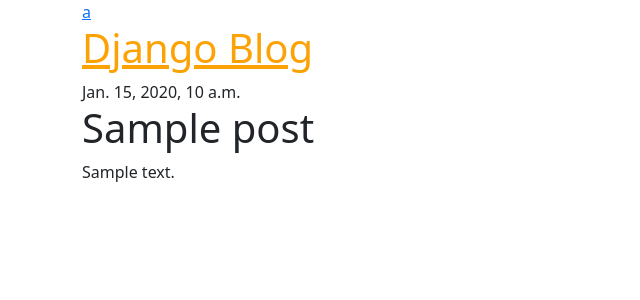
After one commit to hunseok329/djproject, a Django app: template blog/templates/blog/post_detail.html in a window 1280 px wide. The commit adds this page. Shown: the top 300 px of the page, without its empty margins (0-640 px from the left). Run offline with Django 3.2, Linux system fonts and the light colour scheme; the template is opened without the code that fills it: most values are stand-ins (such as "Sample title", 1, 10 or a date in 2020).

Commit message:
#create Template

```diff
--- /dev/null
+++ b/blog/static/css/blog.css
@@ -0,0 +1,3 @@
+h1 a {
+    color: #fca205
+}
--- /dev/null
+++ b/blog/templates/blog/base.html
@@ -0,0 +1,41 @@
+{% load static %}
+
+<!doctype html>
+<html lang="en">
+  <head>
+    <!-- Required meta tags -->
+    <meta charset="utf-8">
+    <meta name="viewport" content="width=device-width, initial-scale=1">
+
+    <!-- Bootstrap CSS -->
+    <link href="https://cdn.jsdelivr.net/npm/bootstrap@5.0.0-beta1/dist/css/bootstrap.min.css" rel="stylesheet" integrity="sha384-giJF6kkoqNQ00vy+HMDP7azOuL0xtbfIcaT9wjKHr8RbDVddVHyTfAAsrekwKmP1" crossorigin="anonymous">
+    <link rel="stylesheet" href="{% static 'css/blog.css' %}">
+    <title>Kim's blog</title>
+  </head>
+  <body>
+    <div class="container">
+        <a href="{% url 'post_new' %}" class="top-menu"><span class="glyphicon-plus"> a</span></a>
+        <h1><a href="/">Django Blog</a></h1>
+    </div>
+
+    <div class="content container">
+        <div class="row">
+            <div class="col-md-8">
+            {% block content %}
+            {% endblock %}
+            </div>
+        </div>
+    </div>
+
+    <!-- Optional JavaScript; choose one of the two! -->
+
+    <!-- Option 1: Bootstrap Bundle with Popper -->
+    <script src="https://cdn.jsdelivr.net/npm/bootstrap@5.0.0-beta1/dist/js/bootstrap.bundle.min.js" integrity="sha384-ygbV9kiqUc6oa4msXn9868pTtWMgiQaeYH7/t7LECLbyPA2x65Kgf80OJFdroafW" crossorigin="anonymous"></script>
+
+    <!-- Option 2: Separate Popper and Bootstrap JS -->
+    <!--
+    <script src="https://cdn.jsdelivr.net/npm/@popperjs/core@2.5.4/dist/umd/popper.min.js" integrity="sha384-q2kxQ16AaE6UbzuKqyBE9/u/KzioAlnx2maXQHiDX9d4/zp8Ok3f+M7DPm+Ib6IU" crossorigin="anonymous"></script>
+    <script src="https://cdn.jsdelivr.net/npm/bootstrap@5.0.0-beta1/dist/js/bootstrap.min.js" integrity="sha384-pQQkAEnwaBkjpqZ8RU1fF1AKtTcHJwFl3pblpTlHXybJjHpMYo79HY3hIi4NKxyj" crossorigin="anonymous"></script>
+    -->
+  </body>
+</html>
--- /dev/null
+++ b/blog/templates/blog/post_detail.html
@@ -0,0 +1,14 @@
+{% extends 'blog/base.html' %}
+
+{% block content %}
+    <div class="post">
+        {% if post.published_date %}
+            <div class="date">
+                {{ post.pulished_date }}
+            </div>
+        {% endif %}
+        <h1>{{ post.title }}</h1>
+        <p>{{ post.text|linebreaksbr }}</p>
+    </div>
+
+{% endblock %}
--- a/blog/urls.py
+++ b/blog/urls.py
@@ -2,5 +2,7 @@ from django.urls import path
 from . import views
 
 urlpatterns = [
-    path('', views.post_list, name='post_list')
+    path('', views.post_list, name='post_list'),
+    path('post/<int:pk>/', views.post_detail, name='post_detail' ),
+    path('post/new', views.post_new, name="post_new"),
 ]
```
Also changed, not shown: blog/forms.py (added, +7 -0 lines), blog/templates/blog/post_edit.html (added, +9 -0 lines), blog/templates/blog/post_list.html (+10 -12 lines), blog/views.py (+10 -1 lines).
